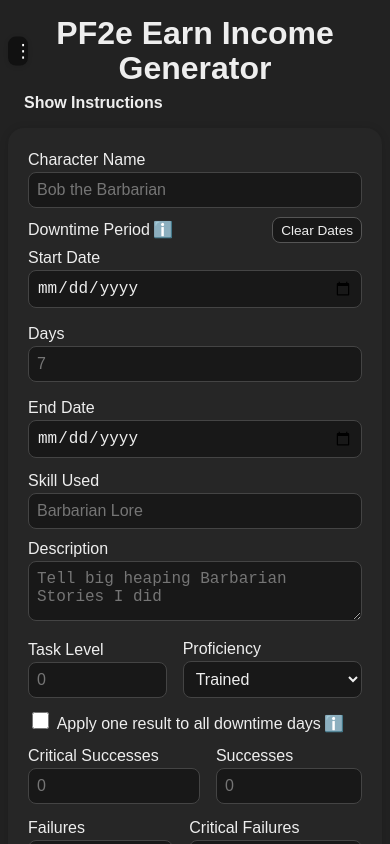
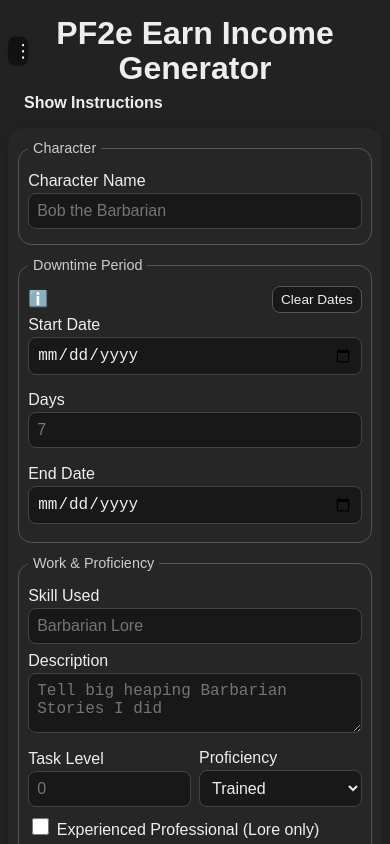
Before and after one commit to tuhs1985/pf2e-earn-income, a React (Vite) app: page / in a window 390 px wide. Shown: the top 844 px of the page. Built offline with nearby package versions, Linux system fonts and the light colour scheme.

Commit message:
Group earn income form into responsive workflow sections

```diff
--- a/src/App.css
+++ b/src/App.css
@@ -2,7 +2,8 @@ body {
   background: #222;
   color: #eee;
   font-family: sans-serif;
-  margin: 1;
+  margin: 0;
+  box-sizing: border-box;
   padding: 0 .5rem 0 .5rem;
 }
 
@@ -95,7 +96,8 @@ form.form-card {
   box-shadow: 0 1px 8px rgba(0,0,0,0.15);
   display: flex;
   flex-direction: column;
-  gap: .18rem;
+  gap: .6rem;
+  min-width: 0;
 }
 
 .form-card label {
@@ -328,3 +330,50 @@ footer a:hover {
     grid-template-columns: minmax(0, 1fr);
   }
 }
+
+
+#root {
+  width: 100%;
+  min-width: 0;
+}
+
+.form-section {
+  border: 1px solid #555;
+  border-radius: .85rem;
+  padding: .6rem;
+  margin: 0;
+  min-width: 0;
+}
+
+.form-section legend {
+  padding: 0 .3rem;
+  font-size: .9rem;
+  color: #ccc;
+}
+
+.form-section .form-row > label {
+  flex: 1 1 0;
+  min-width: 0;
+}
+
+.form-section label,
+.form-section input,
+.form-section select,
+.form-section textarea,
+.form-section .result-mode-row {
+  min-width: 0;
+  max-width: 100%;
+}
+
+.form-section .result-mode-row > label {
+  flex: 1;
+}
+
+@media (max-width: 440px) {
+  form.form-card {
+    padding: .6rem;
+  }
+  .form-section .form-row {
+    gap: .5rem;
+  }
+}
--- a/src/App.tsx
+++ b/src/App.tsx
@@ -192,6 +192,8 @@ export default function App() {
           }}
           autoComplete="off"
         >
+          <fieldset className="form-section">
+          <legend>Character</legend>
           {/* Character Name */}
           <label>
             Character Name
@@ -203,8 +205,11 @@ export default function App() {
             />
           </label>
 
+          </fieldset>
+
+          <fieldset className="form-section">
+          <legend>Downtime Period</legend>
           <div className="result-mode-row">
-            <span>Downtime Period</span>
             <PopoverHelp label="Help with downtime dates">
               Enter any two values to calculate the third. Start and end dates both count:
               September 1 through September 7 is 7 days.
@@ -254,6 +259,11 @@ export default function App() {
             </label>
           </div>
 
+          {period.error && <div role="alert">{period.error}</div>}
+          </fieldset>
+
+          <fieldset className="form-section">
+          <legend>Work &amp; Proficiency</legend>
           {/* Skill Used */}
           <label>
             Skill Used
@@ -310,6 +320,20 @@ export default function App() {
             </label>
           </div>
 
+          {/* Experienced Professional */}
+          <label className="vertical-label">
+            <input
+              type="checkbox"
+              checked={hasExperiencedProfessional}
+              onChange={e => setHasExperiencedProfessional(e.target.checked)}
+            />
+            Experienced Professional (Lore only)
+          </label>
+
+          </fieldset>
+
+          <fieldset className="form-section">
+          <legend>Results &amp; Rolls</legend>
           {/* Critical Successes and Successes, same line */}
           <div className="result-mode-row">
           <label>
@@ -333,7 +357,6 @@ export default function App() {
             <br /><br /><em>Tap or click outside to close.</em>
           </PopoverHelp>
           </div>
-          {period.error && <div role="alert">{period.error}</div>}
           <div className="form-row">
             <label>
               Critical Successes
@@ -392,15 +415,7 @@ export default function App() {
             />
           </label>
 
-          {/* Experienced Professional */}
-          <label className="vertical-label">
-            <input
-              type="checkbox"
-              checked={hasExperiencedProfessional}
-              onChange={e => setHasExperiencedProfessional(e.target.checked)}
-            />
-            Experienced Professional (Lore only)
-          </label>
+          </fieldset>
 
           <button type="submit">Generate Summary</button>
         </form>
```
